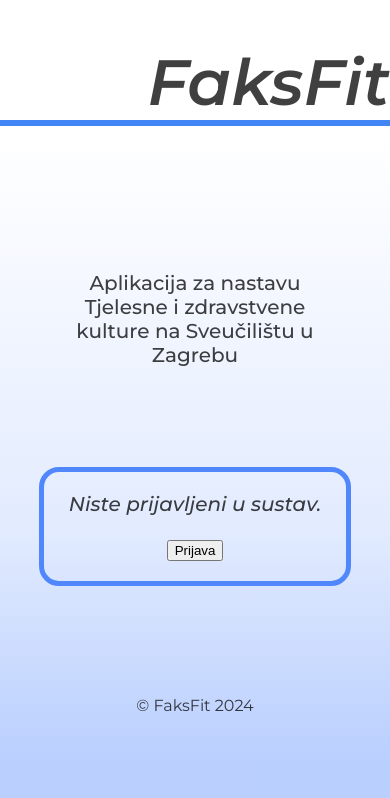
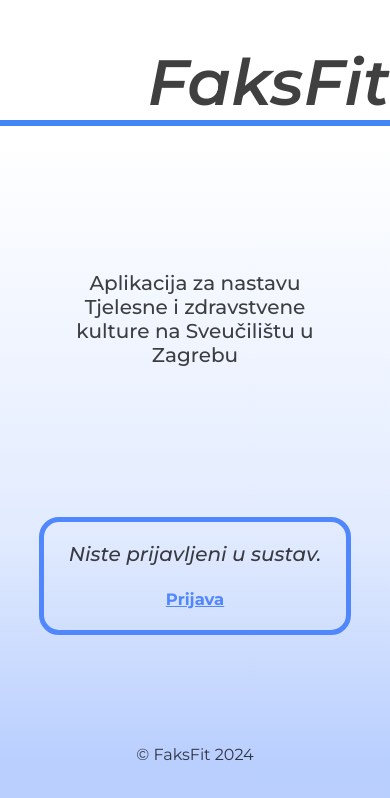
Before and after one commit to eugen-vucelic/FaksFit, a React (Vite) app in the folder frontend/: page / in a window 390 px wide. Shown: the top 798 px of the page. Built offline with nearby package versions, Linux system fonts and the light colour scheme; no server answers; the HTML template or start-up script is replaced by a standard one.

Commit message:
fixed frontend styling

```diff
--- a/frontend/src/components/NotLoggedIn.css
+++ b/frontend/src/components/NotLoggedIn.css
@@ -2,6 +2,7 @@
     margin-left: 30%;
     margin-top: 150px;
     text-align: center;
+    min-height: 300px;
 }
 
 @media (max-width: 1000px) {
@@ -17,9 +18,20 @@ p {
     font-size: 1.15vw;
 }
 
+.link-button {
+    color: #7ca5fd;
+    background: none;
+    border: none;
+    font-size: 1.4vw;
+    text-decoration: underline;
+}
+
 @media (max-width: 1300px) {
     p {
         font-size: 1.5vw;
+    }
+    .link-button {
+        font-size: 1.23vw;
     }
 }
 
@@ -27,11 +39,17 @@ p {
     p {
         font-size: 1.8vw;
     }
+    .link-button {
+        font-size: 1.48vw;
+    }
 }
 
 @media (max-width: 900px) {
     p {
         font-size: 20px;
+    }
+    .link-button {
+        font-size: 16.43px;
     }
 }
 
@@ -61,3 +79,7 @@ a:visited {
     padding-left: 20px;
     padding-right: 20px;
 }
+
+.desc {
+    padding-bottom: 50px;
+}
--- a/frontend/src/components/NotLoggedIn.jsx
+++ b/frontend/src/components/NotLoggedIn.jsx
@@ -26,11 +26,11 @@ function NotLoggedIn(props) {
     return (
         (!isLoggedIn && location.pathname === '/') &&
             <div className="container">
-            <p className="montserrat-medium">Aplikacija za nastavu Tjelesne i zdravstvene kulture na Sveučilištu u Zagrebu</p>
+                <p className="montserrat-medium desc">Aplikacija za nastavu Tjelesne i zdravstvene kulture na Sveučilištu u Zagrebu</p>
                 <div className="arrow-box">
                     <p className="montserrat-medium-italic">Niste prijavljeni u sustav.</p>
                     <p className="montserrat-bold">
-                    <button onClick={handleLoginClick} className="link-button">
+                        <button onClick={handleLoginClick} className="link-button montserrat-bold">
                             Prijava
                         </button>
                     </p>
```
Lines whose indentation alone changed are shown as unchanged.
